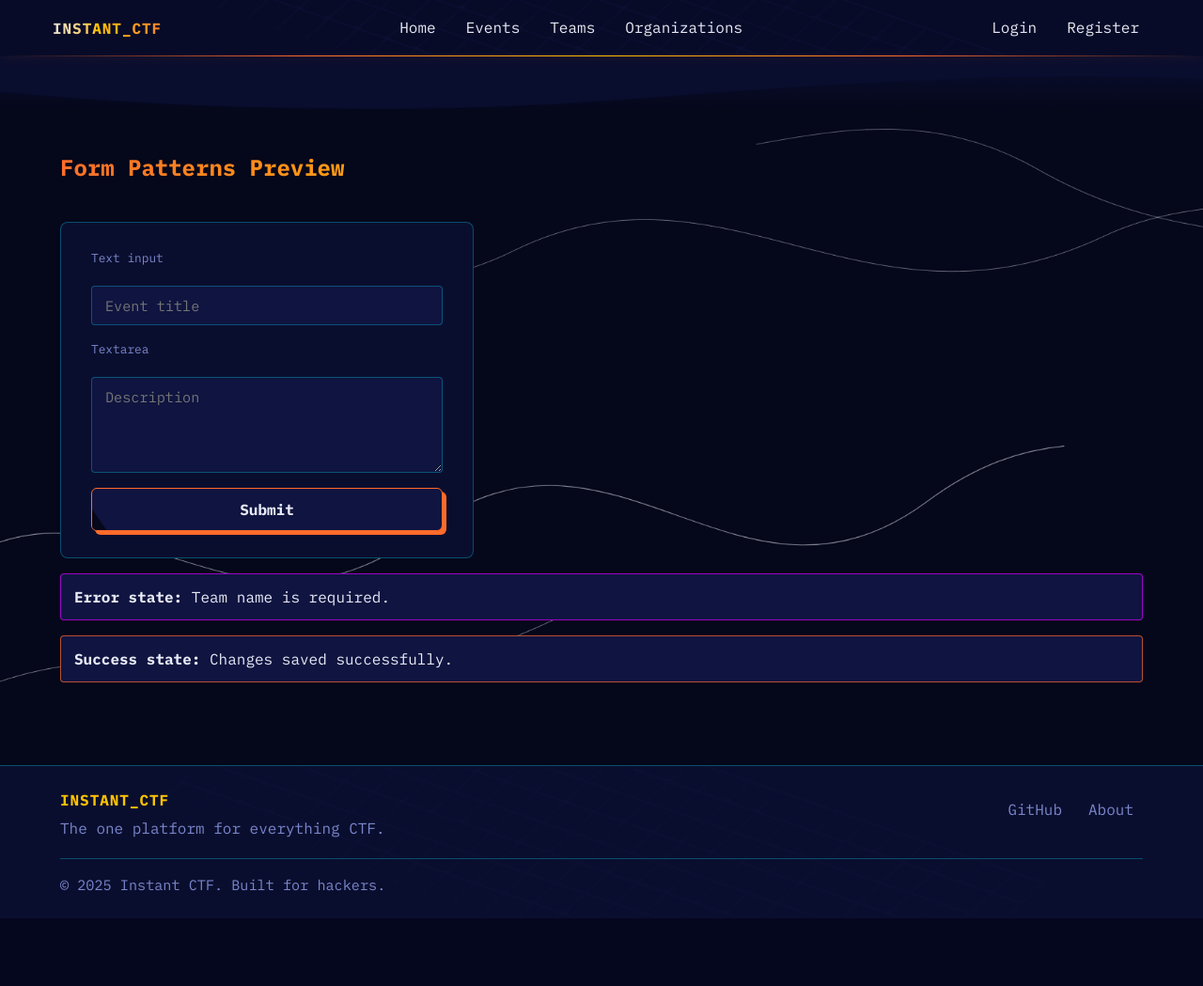
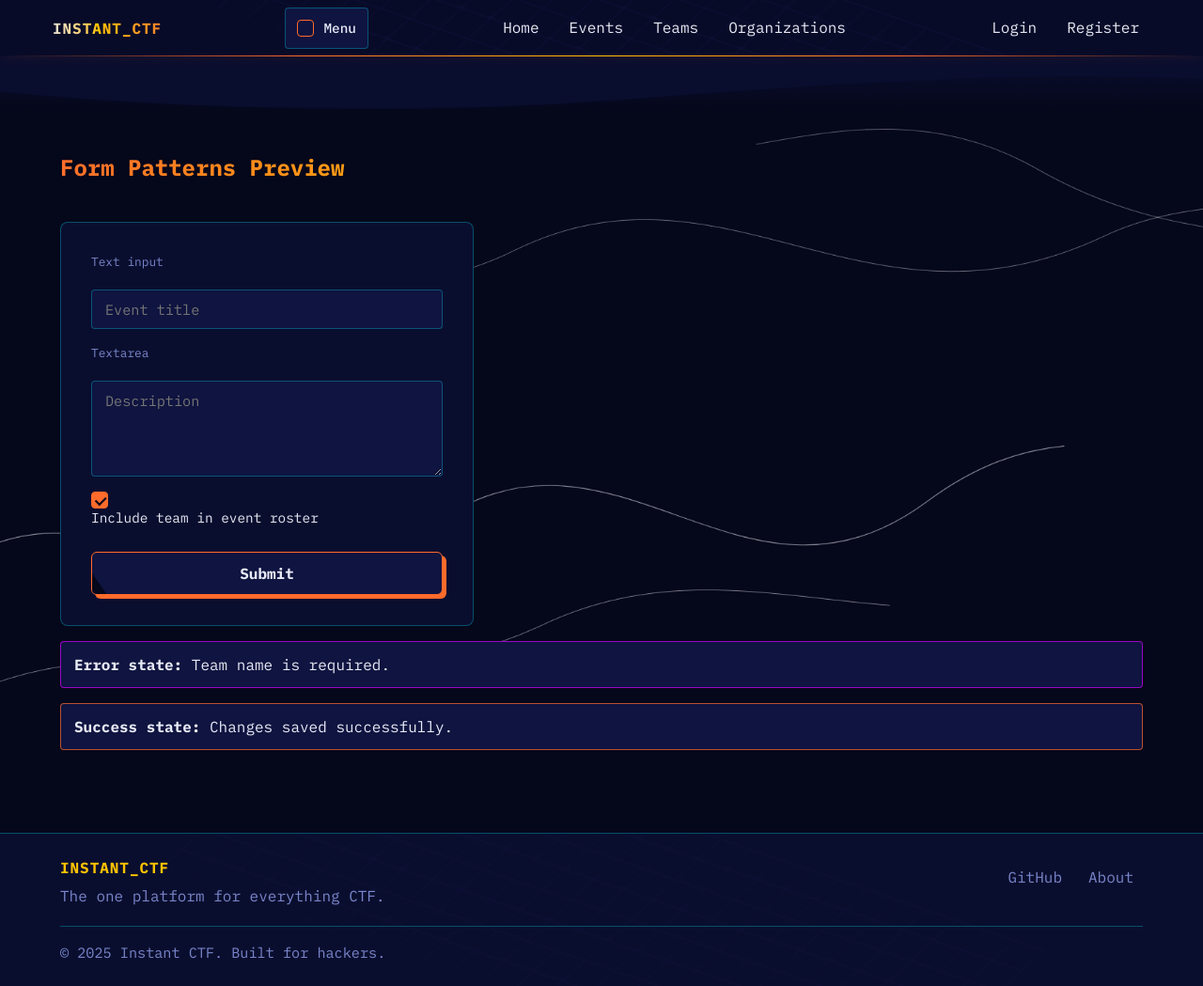
Before and after one commit to ahmedQuadimi/Instant_CTF, a Django app: page /dev/forms/ in a window 1280 px wide. Shown: the whole page at 94% size. Before the commit the page ends 977 px from the top, so only its background shows below. Run offline with Django 5.2, Linux system fonts and the light colour scheme; some libraries are stand-ins or nearby versions.

Commit message:
feat(ui): standardize custom checkbox styling across templates and refine auth form spacing

```diff
--- a/static/css/platform.css
+++ b/static/css/platform.css
@@ -49,7 +49,7 @@
   gap: 12px;
   width: 100%;
   max-width: 560px;
-  padding: 20px;
+  padding: 32px;
   background: var(--background);
   border: var(--border);
   border-radius: var(--radius);
@@ -84,6 +84,91 @@
 .form textarea {
   resize: vertical;
   min-height: 96px;
+}
+
+/* CHECKBOXES */
+
+.checkbox-wrapper {
+  display: flex;
+  align-items: center;
+  gap: 10px;
+  min-height: 44px;
+  cursor: pointer;
+}
+
+.checkbox-wrapper input[type="checkbox"] {
+  position: absolute;
+  opacity: 0;
+  width: 0;
+  height: 0;
+}
+
+.checkbox-wrapper .checkbox-box {
+  width: 18px;
+  height: 18px;
+  min-width: 18px;
+  border: 1.5px solid var(--accent-primary);
+  border-radius: var(--radius);
+  background: transparent;
+  display: flex;
+  align-items: center;
+  justify-content: center;
+  transition: background 0.15s ease,
+              border-color 0.15s ease;
+}
+
+.checkbox-wrapper input[type="checkbox"]:checked
+  + .checkbox-box {
+  background: var(--accent-primary);
+  border-color: var(--accent-primary);
+}
+
+.checkbox-wrapper input[type="checkbox"]:checked
+  + .checkbox-box::after {
+  content: '';
+  display: block;
+  width: 5px;
+  height: 9px;
+  border: 2px solid var(--bg-base);
+  border-top: none;
+  border-left: none;
+  transform: rotate(45deg) translateY(-1px);
+}
+
+.checkbox-wrapper
+  input[type="checkbox"]:focus-visible
+  + .checkbox-box {
+  outline: 2px solid var(--accent-cyan);
+  outline-offset: 2px;
+}
+
+.checkbox-label {
+  font-family: var(--font-mono);
+  font-size: 0.9rem;
+  color: var(--text-primary);
+  line-height: 1.4;
+}
+
+.remember-me-row {
+  margin-top: 16px;
+  margin-bottom: 16px;
+  padding: 4px 0;
+}
+
+.signup-form .signup-field-group {
+  margin-bottom: 20px;
+}
+
+.signup-form .signup-separator {
+  margin: 20px 0;
+}
+
+.modal-signup-form {
+  margin-top: 20px;
+}
+
+.modal-signup-form .field-group {
+  margin-bottom: 20px;
 }
 
 .form input:focus,
@@ -978,7 +1063,7 @@ button[type="submit"]:hover {
 .form {
   gap: 16px;
   max-width: 440px;
-  padding: 28px 32px;
+  padding: 32px;
   border-radius: 8px;
 }
 
--- a/templates/base.html
+++ b/templates/base.html
@@ -590,8 +605,11 @@
 
     <div class="nav-inner">
       <a class="wordmark shiny-text" href="{% url 'home' %}">INSTANT_CTF</a>
-      <label class="menu-toggle" for="nav-toggle">Menu</label>
       <input id="nav-toggle" class="nav-toggle-input" type="checkbox" aria-label="Toggle navigation">
+      <label class="menu-toggle checkbox-wrapper" for="nav-toggle">
+        <span class="checkbox-box" aria-hidden="true"></span>
+        <span class="checkbox-label">Menu</span>
+      </label>
 
       <div class="nav-center">
         <a class="nav-link {% if request.path == '/' %}active{% endif %}" href="{% url 'home' %}">Home</a>
@@ -716,6 +734,11 @@
         <div class="field-group" style="display:grid; gap:8px;">
           <input type="password" name="password" placeholder="Password" required>
         </div>
+        <label class="checkbox-wrapper remember-me-row" for="modal-id-remember">
+          <input type="checkbox" id="modal-id-remember" name="remember" checked>
+          <span class="checkbox-box" aria-hidden="true"></span>
+          <span class="checkbox-label">Keep me signed in</span>
+        </label>
         <button type="submit" class="oauthButton">
           Sign In →
         </button>
--- a/templates/dev/forms.html
+++ b/templates/dev/forms.html
@@ -18,6 +18,12 @@
       <label for="textarea-input">Textarea</label>
       <textarea id="textarea-input" name="textarea_input" rows="4" placeholder="Description"></textarea>
 
+      <label class="checkbox-wrapper" for="demo-checkbox">
+        <input id="demo-checkbox" name="demo_checkbox" type="checkbox" checked>
+        <span class="checkbox-box" aria-hidden="true"></span>
+        <span class="checkbox-label">Include team in event roster</span>
+      </label>
+
       <button class="oauthButton" type="submit">Submit</button>
     </form>
 
```
Also changed, not shown: other parts of static/css/platform.css (+0 -56 lines), other parts of templates/base.html (+27 -12 lines), templates/account/login.html (+5 -4 lines), templates/account/signup.html (+74 -66 lines), templates/dev/components.html (+14 -0 lines), templates/events/register_for_event.html (+16 -10 lines), templates/teams/team_create.html (+4 -3 lines), db.sqlite3, 1 other file.
